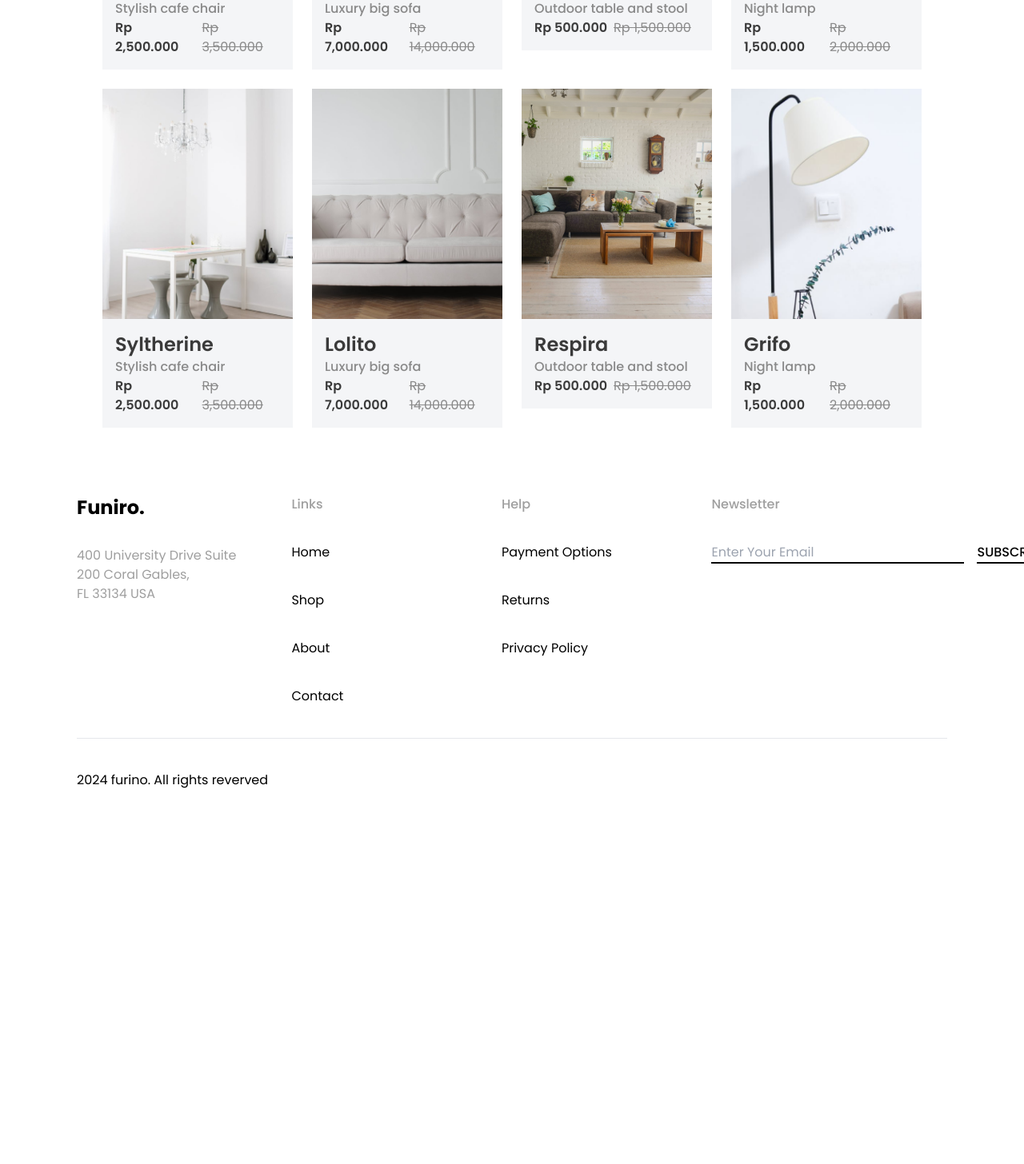
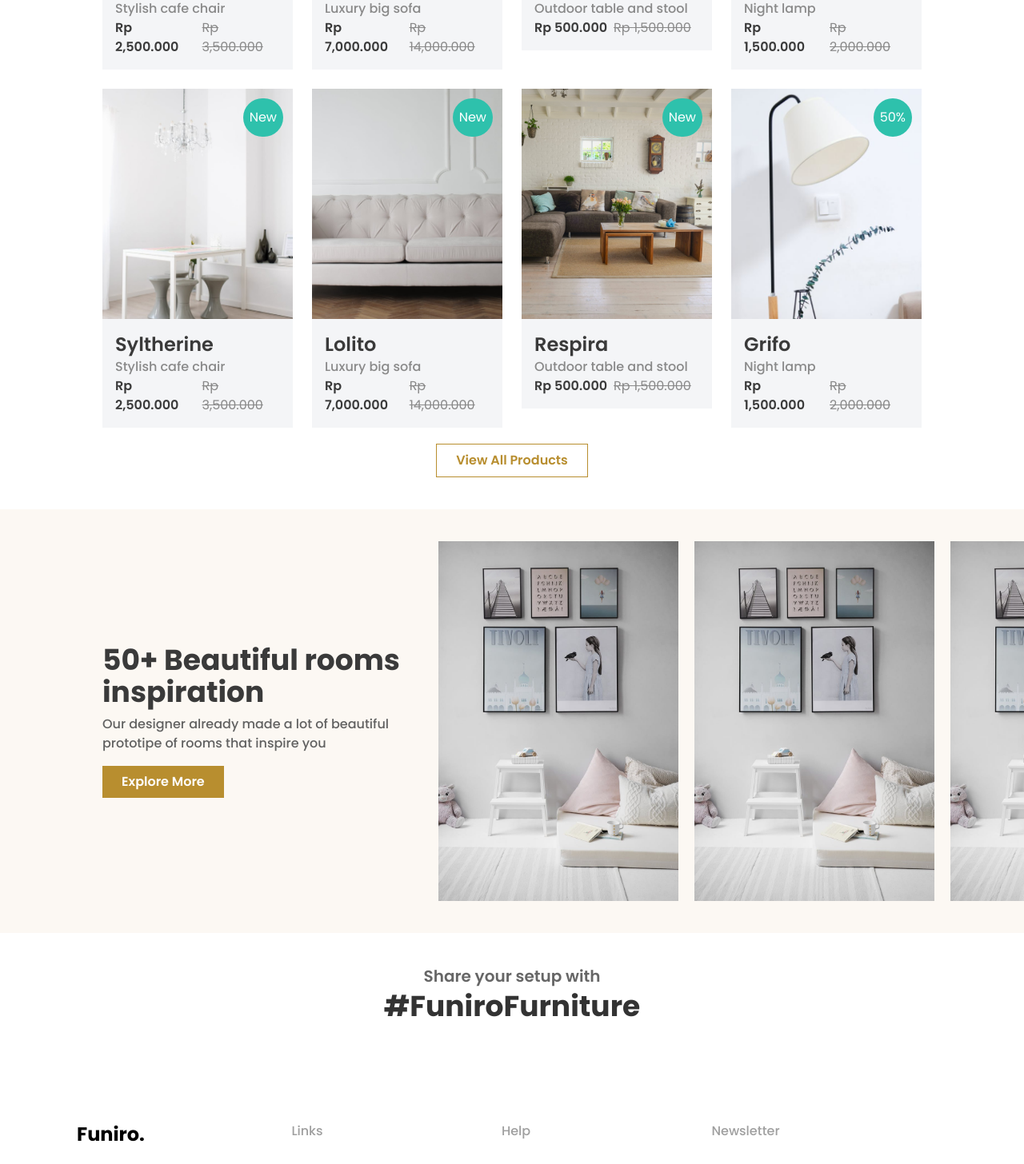
Before and after one commit to RaeezAli/Furniture-Ecommerce, a React (Vite) app: page / in a window 1280 px wide. Shown: the part 1974-3430 px from the top of the page at 80% size. Before the commit the page ends 3006 px from the top, so only its background shows below. Built offline with nearby package versions, Linux system fonts and the light colour scheme.

Commit message:
Set Dummy Data

```diff
--- a/src/actions/getProducts.js
+++ b/src/actions/getProducts.js
@@ -41,7 +41,7 @@ export default function getProducts() {
                 type: "Lamp",
                 price: "1,500.000",
                 oldprice: "2,000.000",
-                time: "New",
+                time: "30%",
                 image: image4,
             },{
                 id: 1,
@@ -77,7 +77,7 @@ export default function getProducts() {
                 type: "Lamp",
                 price: "1,500.000",
                 oldprice: "2,000.000",
-                time: "New",
+                time: "50%",
                 image: image4,
             },
         ];
--- a/src/components/common/Card.jsx
+++ b/src/components/common/Card.jsx
@@ -1,18 +1,21 @@
 
 export default function Card({ props }) {
 
-    const { title, desc, price, oldprice, image } = props;
+    const { title, desc, price, oldprice, image, time } = props;
 
     return (
         <>
             <div className="relative overflow-hidden">
-                <img className="h-72 w-full object-cover" src={image} alt="" />
+                <div>
+                    <img className="h-72 w-full object-cover" src={image} alt="" />
+                    <span style={{backgroundColor: 'rgba(46, 193, 172, 1)'}} className="text-white absolute top-3 right-3 px-2 py-3 rounded-full">{time}</span>
+                </div>
                 <article style={{ backgroundColor: 'rgba(244, 245, 247, 1)' }} className='w-full p-4'>
                     <h2 style={{ color: 'rgba(58, 58, 58, 1)' }} className="text-2xl font-semibold">{title}</h2>
                     <p style={{ color: 'rgba(137, 137, 137, 1)' }} className='font-medium text-base'>{desc}</p>
                     <p style={{ color: 'rgba(58, 58, 58, 1)' }} className='text-l font-semibold flex gap-2' >Rp {price} <del style={{ color: 'rgba(137, 137, 137, 1)' }} className='text-base font-normal'>Rp {oldprice}</del></p>
                 </article>
-                <div className="absolute h-full w-full bg-black/20 flex items-center justify-center -bottom-10 group-hover:bottom-0 opacity-0 group-hover:opacity-100 transition-all duration-300">
+                <div className="absolute h-full w-full bg-black/50 flex items-center justify-center -bottom-10 group-hover:bottom-0 opacity-0 group-hover:opacity-100 transition-all duration-300">
                     <button style={{ color: 'rgba(184, 142, 47, 1)', backgroundColor: 'rgba(255, 255, 255, 1)' }} className="font-semibold py-2 px-5">Add to cart</button>
                 </div>
             </div>
--- a/src/screens/Home.jsx
+++ b/src/screens/Home.jsx
@@ -1,12 +1,19 @@
+
+
 import '../App.css';
 
 import Image1 from '../Images/Home/Mask Group (1).png';
 import Image2 from '../Images/Home/Image-living room.png';
 import Image3 from '../Images/Home/Mask Group.png';
 
+// Card Component
 import Card from '../components/common/Card';
 
+// Dummy Data
 import getProducts from '../actions/getProducts';
+
+// Slider Image
+import SliderImage from '../Images/Slider/Slider1.png';
 
 export default function Home() {
 
@@ -24,6 +31,7 @@ export default function Home() {
       title: 'Bedroom',
     }
   ];
+
 
   return (
     <main id='page-1' className='mt-20'>
@@ -69,6 +77,48 @@ export default function Home() {
             </div>
           ))}
         </div>
+        <div className='flex justify-center'>
+          <button
+            style={{ color: 'rgba(184, 142, 47, 1)', border: '1px solid rgba(184, 142, 47,1)' }}
+            className='w-max bg-white py-2 px-6 text-base font-semibold'
+          >View All Products</button>
+        </div>
+      </section>
+      <section style={{ background: 'rgba(252, 248, 243, 1)' }} className='py-10 pl-32 flex gap-5'>
+        <aside className='max-w-[400px] flex flex-col gap-4 justify-center'>
+          <article className='grid gap-2'>
+            <h3 style={{ color: "rgba(58, 58, 58, 1)" }} className='font-bold text-4xl'>50+ Beautiful rooms inspiration</h3>
+            <p style={{ color: 'rgba(97, 97, 97, 1)' }} className='font-medium text-base'>Our designer already made a lot of beautiful prototipe of rooms that inspire you</p>
+          </article>
+          <button
+            style={{ backgroundColor: 'rgba(184, 142, 47,1)' }}
+            className='w-max text-white py-2 px-6 text-base font-semibold'
+          >Explore More</button>
+        </aside>
+        <div className="flex overflow-hidden space-x-5">
+          {/* <marquee className='w-full flex' beha direction="left">*/}
+
+          <img className='h-[450px]' src={SliderImage} alt="" />
+          <img className='h-[450px]' src={SliderImage} alt="" />
+          <img className='h-[450px]' src={SliderImage} alt="" />
+          {/*</marquee> */}
+        </div>
+
+      </section>
+      <section className='py-10 px-32 grid gap-10'>
+        <article className='grid gap-1'>
+          <p
+            style={{ color: 'rgba(102, 102, 102, 1)' }}
+            className='text-center font-semibold text-xl'
+          >Share your setup with</p>
+          <h3
+            style={{ color: 'rgba(51, 51, 51, 1)' }}
+            className='text-center font-bold text-4xl'
+          >#FuniroFurniture</h3>
+        </article>
+        <div>
+
+        </div>
       </section>
     </main>
   )
```
Also changed, not shown: src/Images/Slider/Slider1.png (added).
